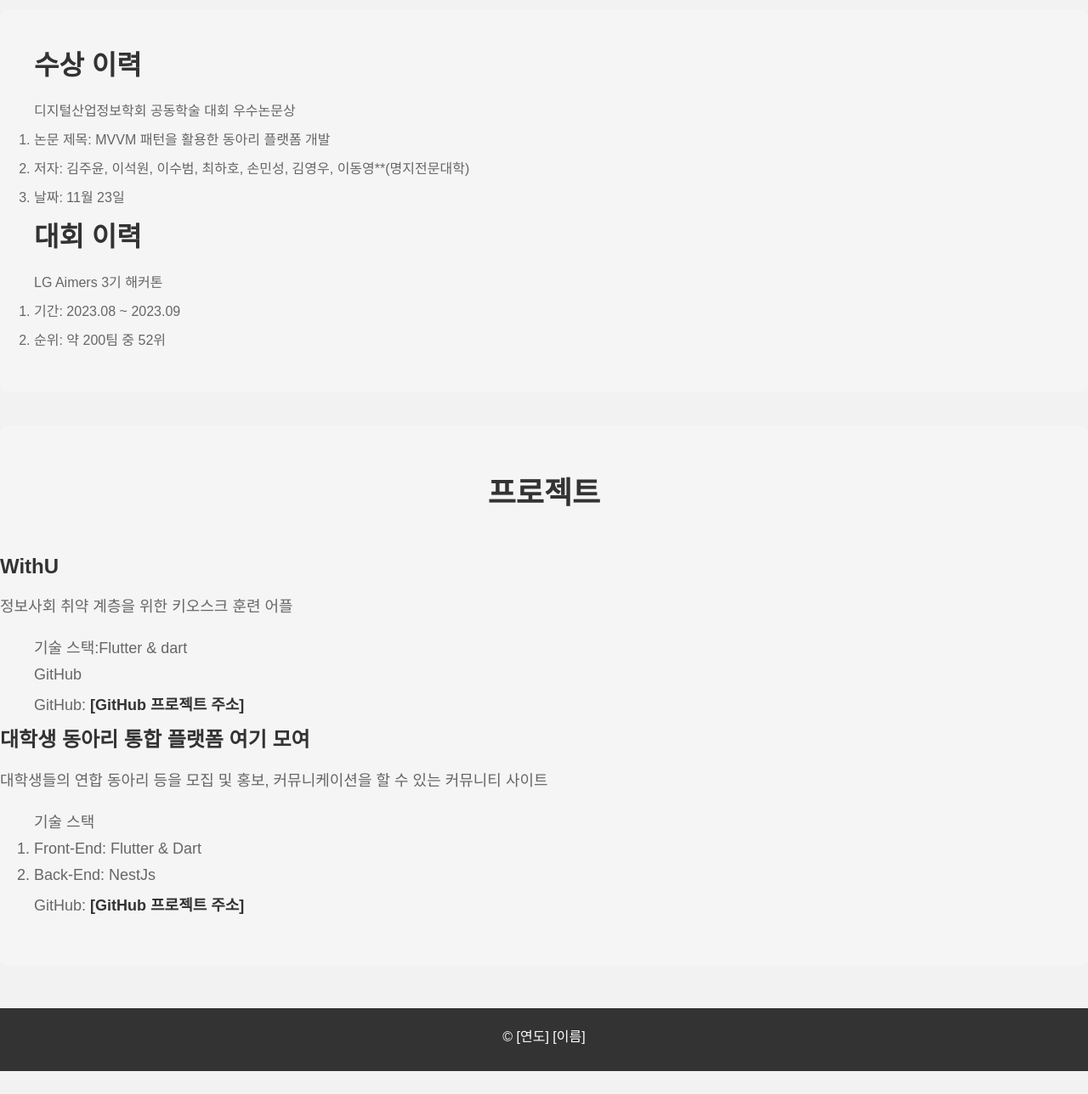
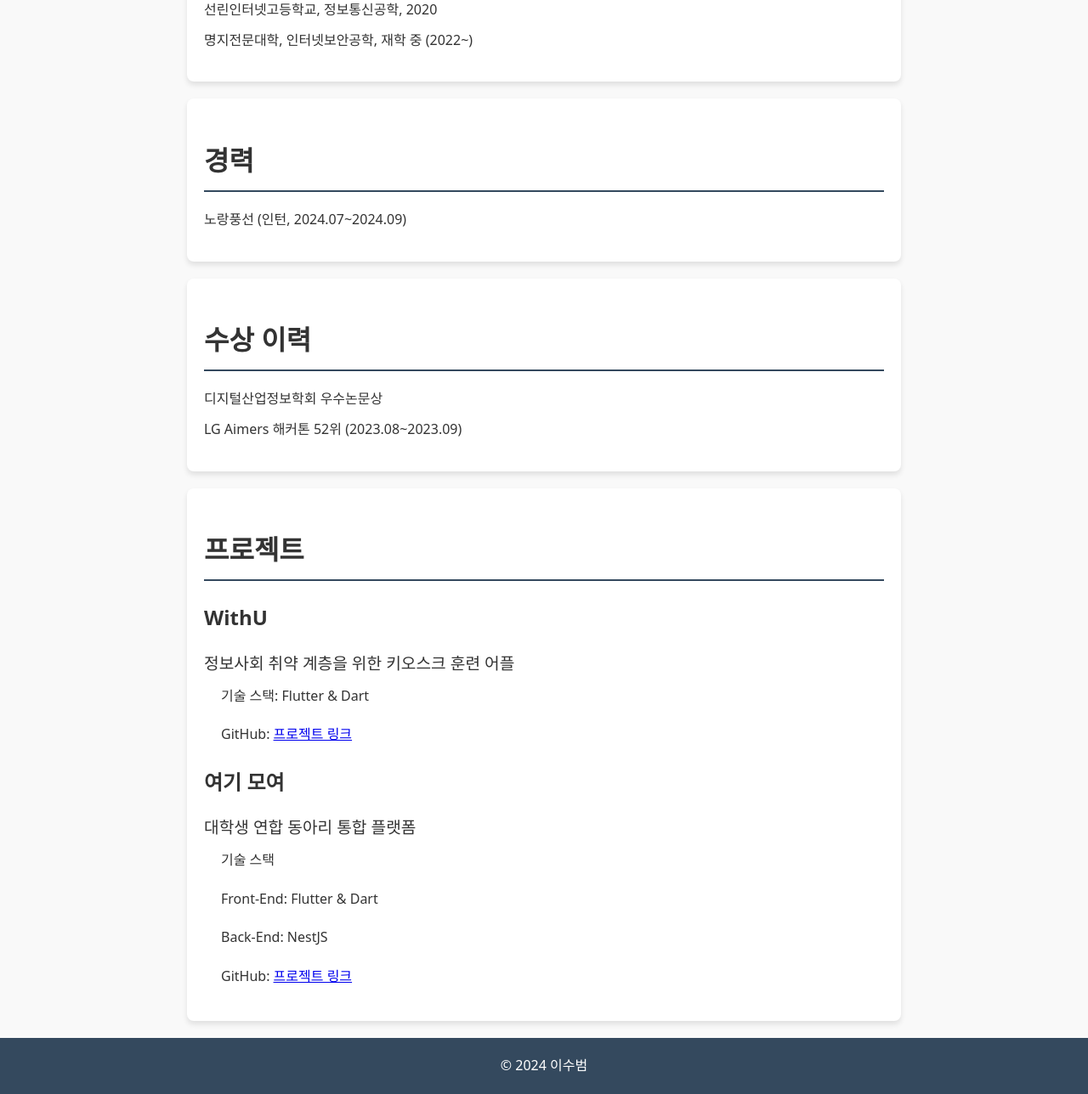
Before and after one commit to tnqjae/steffenlee, a plain HTML site: page index.html in a window 1280 px wide. Shown: the part 848-2136 px from the top of the page at 85% size. Before the commit the page ends 2109 px from the top, so only its background shows below. Drawn offline with Linux system fonts and the light colour scheme.

Commit message:
edit
edit

```diff
--- a/index.html
+++ b/index.html
@@ -1,9 +1,9 @@
 <!DOCTYPE html>
-<html>
+<html lang="ko">
   <head>
-    <title>포트폴리오</title>
     <meta charset="UTF-8">
     <meta name="viewport" content="width=device-width, initial-scale=1.0">
+    <title>포트폴리오</title>
     <link rel="stylesheet" href="style.css">
   </head>
   <body>
@@ -23,7 +23,6 @@
         </div>
       </div>
     </header>
-
     <nav>
       <ul>
         <li><a href="#education">학력</a></li>
@@ -32,44 +31,26 @@
         <li><a href="#projects">프로젝트</a></li>
       </ul>
     </nav>
-
     <section id="education">
       <h2>학력</h2>
       <ul>
-        <li>고등학교/정보통신공학: 선린인터넷고등학교, 2020</li>
-        <li>전문학사/인터넷보안공학: 명지전문대학, 재학(2022)</li>
+        <li>선린인터넷고등학교, 정보통신공학, 2020</li>
+        <li>명지전문대학, 인터넷보안공학, 재학 중 (2022~)</li>
       </ul>
     </section>
-
     <section id="career">
       <h2>경력</h2>
       <ul>
-        <li>노랑 풍선</li>
-        <li>직급: 인턴 | 근무기간: 2024.07~2024.09</li>
+        <li>노랑풍선 (인턴, 2024.07~2024.09)</li>
       </ul>
     </section>
-
     <section id="awards">
       <h2>수상 이력</h2>
       <ul>
-        <li>디지털산업정보학회 공동학술 대회 우수논문상</li>
-        <ol>
-          <li>논문 제목: MVVM 패턴을 활용한 동아리 플랫폼 개발</li>
-          <li>저자: 김주윤, 이석원, 이수범, 최하호, 손민성, 김영우, 이동영**(명지전문대학)</li>
-          <li>날짜: 11월 23일</li>
-        </ol>
-      </ul>
-
-      <h2>대회 이력</h2>
-      <ul>
-        <li>LG Aimers 3기 해커톤</li>
-        <ol>
-          <li>기간: 2023.08 ~ 2023.09</li>
-          <li>순위: 약 200팀 중 52위</li>
-        </ol>
+        <li>디지털산업정보학회 우수논문상</li>
+        <li>LG Aimers 해커톤 52위 (2023.08~2023.09)</li>
       </ul>
     </section>
-
     <section id="projects">
       <h2>프로젝트</h2>
       <ul>
@@ -77,30 +58,24 @@
           <h3>WithU</h3>
           <p>정보사회 취약 계층을 위한 키오스크 훈련 어플</p>
           <ul>
-            <li>기술 스택:Flutter & dart</li>
-            <li>GitHub
-                <li>GitHub: <a href="https://github.com/tnqjae/CapstoneDesign_WithU">[GitHub 프로젝트 주소]</a></li>
+            <li>기술 스택: Flutter & Dart</li>
+            <li>GitHub: <a href="https://github.com/tnqjae/CapstoneDesign_WithU">프로젝트 링크</a></li>
           </ul>
         </li>
         <li>
-            <h3>대학생 동아리 통합 플랫폼 여기 모여</h3>
-            <p>대학생들의 연합 동아리 등을 모집 및 홍보, 커뮤니케이션을 할 수 있는 커뮤니티 사이트</p>
+          <h3>여기 모여</h3>
+          <p>대학생 연합 동아리 통합 플랫폼</p>
           <ul>
             <li>기술 스택</li>
-              <ol>
             <li>Front-End: Flutter & Dart</li>
-                <li>Back-End: NestJs</li>
-              </ol>
-              <li>GitHub: <a href="https://github.com/tnqjae/capstone_user">[GitHub 프로젝트 주소]</a></li>
+            <li>Back-End: NestJS</li>
+            <li>GitHub: <a href="https://github.com/tnqjae/capstone_user">프로젝트 링크</a></li>
           </ul>
         </li>
       </ul>
     </section>
-
-</section>
-
     <footer>
-  <p>&copy; [연도] [이름]</p>
+      <p>&copy; 2024 이수범</p>
     </footer>
   </body>
 </html>
--- a/style.css
+++ b/style.css
@@ -1,288 +1,124 @@
-* {
-    margin: 0;
-    padding: 0;
-    box-sizing: border-box;
-  }
-
-  header {
-    background-color: #222;
-    color: #fff;
-    padding: 20px;
-  }
-
-  .container {
-    display: flex;
-    align-items: center;
-  }
-
-  .profile-img {
-    width: 200px;
-    height: 200px;
-    border-radius: 50%;
-    overflow: hidden;
-    margin-right: 20px;
-  }
-
-  .profile-img img {
-    width: 100%;
-    height: 100%;
-    object-fit: cover;
-  }
-
-  .intro h1 {
-    font-size: 36px;
-    margin-bottom: 10px;
-  }
-
-  .intro p {
-    font-size: 18px;
-    margin-bottom: 20px;
-  }
-
-  .intro h2 {
-    font-size: 24px;
-    margin-bottom: 10px;
-  }
-
-  .intro ul li {
-    font-size: 18px;
-    margin-bottom: 10px;
-  }
-
-  /* Reset default styles */
-* {
-    box-sizing: border-box;
+/* 전체 페이지 스타일 */
+body {
+  background-color: #f9f9f9;
+  font-family: 'Noto Sans', sans-serif;
+  color: #333;
+  line-height: 1.6;
   margin: 0;
   padding: 0;
 }
 
-  /* Set background color and font */
-  body {
-    background-color: #f2f2f2;
-    font-family: Arial, sans-serif;
+/* 헤더 스타일 */
+header {
+  background-color: #34495e;
+  color: #fff;
+  padding: 20px 0;
+  text-align: center;
+  border-bottom: 3px solid #2c3e50;
 }
 
-  /* Set max width for content */
-  .container {
+header h1 {
+  font-size: 2.5rem;
+  margin-bottom: 10px;
+}
+
+header p {
+  font-size: 1.2rem;
+}
+
+header ul {
+  list-style: none;
+  padding: 0;
+}
+
+header ul li {
+  margin-bottom: 10px;
+}
+
+header ul li a {
+  color: #fff;
+  text-decoration: underline;
+}
+
+/* 네비게이션 메뉴 */
+nav ul {
+  display: flex;
+  justify-content: center;
+  list-style: none;
+  background-color: #2c3e50;
+  margin: 0;
+  padding: 10px 0;
+}
+
+nav ul li {
+  margin: 0 15px;
+}
+
+nav ul li a {
+  color: #fff;
+  text-decoration: none;
+  font-size: 1.2rem;
+}
+
+nav ul li a:hover {
+  text-decoration: underline;
+}
+
+/* 섹션 스타일 */
+section {
+  background-color: #fff;
+  border-radius: 8px;
+  box-shadow: 0 4px 6px rgba(0, 0, 0, 0.1);
+  margin: 20px auto;
   max-width: 800px;
-    margin: 0 auto;
   padding: 20px;
 }
 
-  /* Style the header */
-  header {
-    display: flex;
-    justify-content: space-between;
-    align-items: center;
-    padding: 10px 0;
-  }
-
-  header h1 {
-    font-size: 36px;
-  }
-
-  header nav ul {
-    list-style: none;
-    display: flex;
-  }
-
-  header nav ul li {
-    margin-left: 20px;
-  }
-
-  header nav ul li a {
-    text-decoration: none;
-    color: #333;
-  }
-
-  /* Style the sections */
-  section {
-    margin: 20px 0;
-  }
-
 section h2 {
-    font-size: 24px;
-    margin-bottom: 10px;
+  border-bottom: 2px solid #34495e;
+  font-size: 2rem;
+  margin-bottom: 20px;
+  padding-bottom: 10px;
 }
 
 section ul {
   list-style: none;
+  padding-left: 0;
 }
 
 section ul li {
   margin-bottom: 10px;
+  font-size: 1rem;
 }
 
-  section ul li h3 {
-    font-size: 18px;
-    margin-bottom: 5px;
+/* 프로젝트 스타일 */
+section#projects ul li {
+  margin-bottom: 20px;
 }
 
-  section ul li p {
-    margin-bottom: 5px;
-  }
-
-  section ul li ul {
-    margin-left: 20px;
-  }
-
-  section ul li ul li {
-    margin-bottom: 0;
-  }
-
-  /* Style the footer */
-  footer {
-    text-align: center;
-    margin-top: 50px;
-    padding: 20px 0;
-    background-color: #333;
-    color: #fff;
-  }
-
-  footer p {
+section#projects ul li h3 {
+  font-size: 1.5rem;
   margin-bottom: 10px;
 }
 
-  /* Style the navigation menu */
-nav {
-    background-color: #333;
-    color: #fff;
-    padding: 10px 0;
+section#projects ul li p {
+  font-size: 1.2rem;
+  margin-bottom: 10px;
 }
 
-  nav ul {
-    list-style: none;
-    display: flex;
-    justify-content: flex-end;
-    align-items: center;
+section#projects ul li ul li {
+  margin-left: 20px;
+  font-size: 1rem;
 }
 
-  nav ul li {
-    margin-left: 20px;
-  }
-
-  nav ul li:first-child {
-    margin-left: 0;
-  }
-
-  nav ul li a {
-    text-decoration: none;
-    color: #fff;
-    font-size: 18px;
-    padding: 10px;
-    border-radius: 5px;
-    transition: background-color 0.3s ease-in-out;
-  }
-
-  nav ul li a:hover {
-    background-color: #fff;
-    color: #333;
-  }
-
-  /* Style for sections */
-section {
-    padding: 40px;
-    background-color: #f5f5f5;
-    border-radius: 10px;
-    margin-bottom: 40px;
-  }
-
-  section h2 {
-    font-size: 2em;
-    margin-bottom: 20px;
-    color: #333;
-  }
-
-  section ul {
-    list-style-type: none;
-    padding: 0;
-  }
-
-  section li {
-    margin-bottom: 10px;
-    color: #666;
-  }
-
-  section li h3 {
-    margin-top: 0;
-    margin-bottom: 10px;
-    font-size: 1.2em;
-    color: #333;
-  }
-
-  section li p {
-    margin: 0;
-    color: #666;
-  }
-
-  section li ul {
-    padding-left: 20px;
-    margin: 0;
-  }
-
-  section li ul li {
-    margin-bottom: 5px;
-    color: #666;
-  }
-
-  section li ul li:last-child {
-    margin-bottom: 0;
-  }
-
-  section li ul li a {
-    color: #333;
-    text-decoration: none;
-  }
-
-  section li ul li a:hover {
-    text-decoration: underline;
-  }
-
-  /* Footer */
+/* 푸터 스타일 */
 footer {
-  background-color: #333;
+  background-color: #34495e;
   color: #fff;
   padding: 20px;
   text-align: center;
 }
 
-/* Project Section */
-section#projects {
-  padding: 50px 0;
+footer p {
+  margin: 0;
 }
-
-section#projects h2 {
-  text-align: center;
-  font-size: 36px;
-  margin-bottom: 50px;
-}
-
-section#projects li {
-  margin-bottom: 50px;
-}
-
-section#projects h3 {
-  font-size: 24px;
-  margin-bottom: 20px;
-}
-
-section#projects p {
-  font-size: 18px;
-  line-height: 1.5;
-  margin-bottom: 20px;
-}
-
-section#projects ul li {
-  font-size: 18px;
-  margin-bottom: 10px;
-}
-
-section#projects a {
-  color: #333;
-  font-weight: bold;
-  text-decoration: none;
-}
-
-section#projects a:hover {
-  color: #777;
-}
```
Lines whose indentation alone changed are shown as unchanged.
